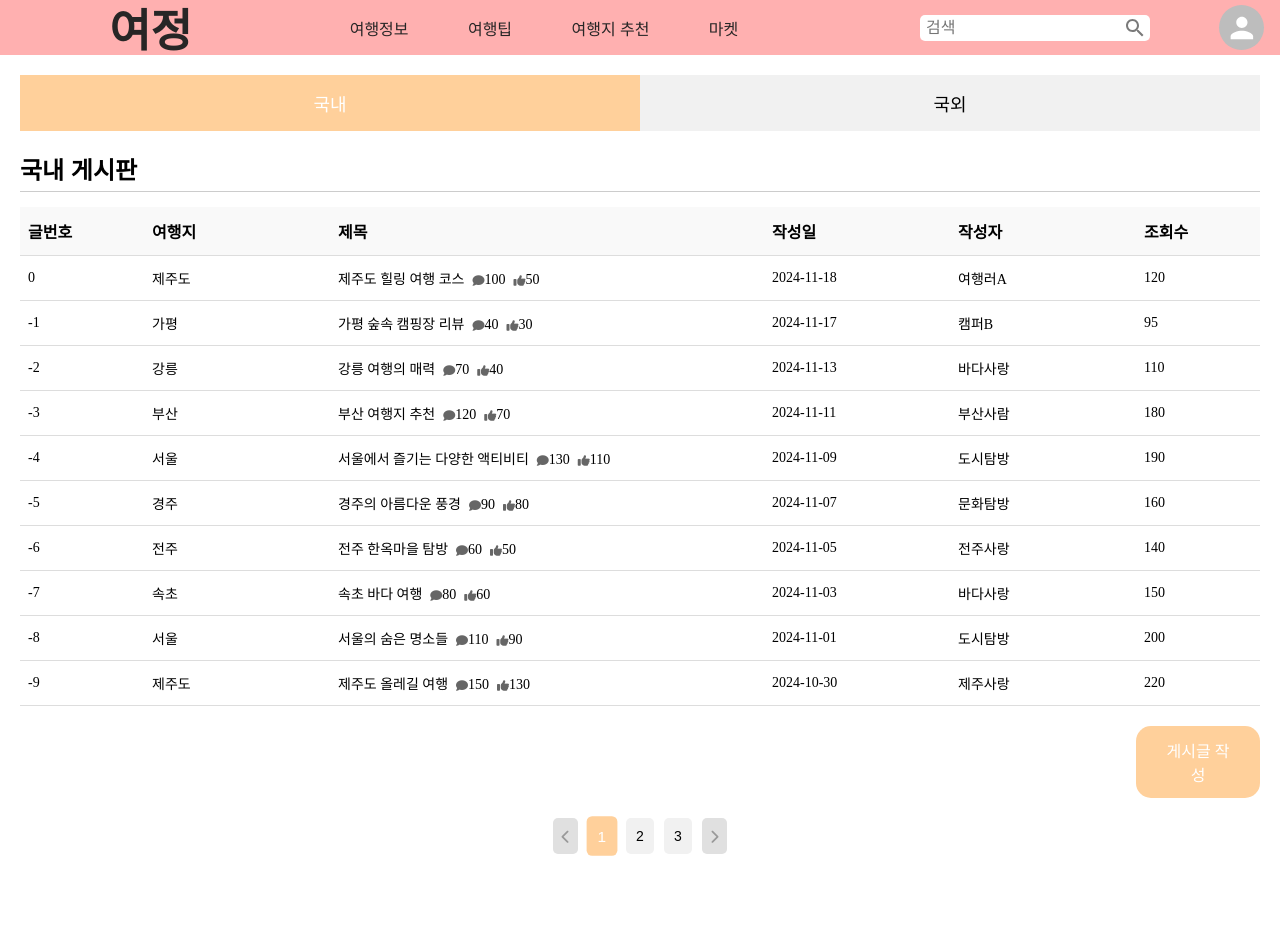
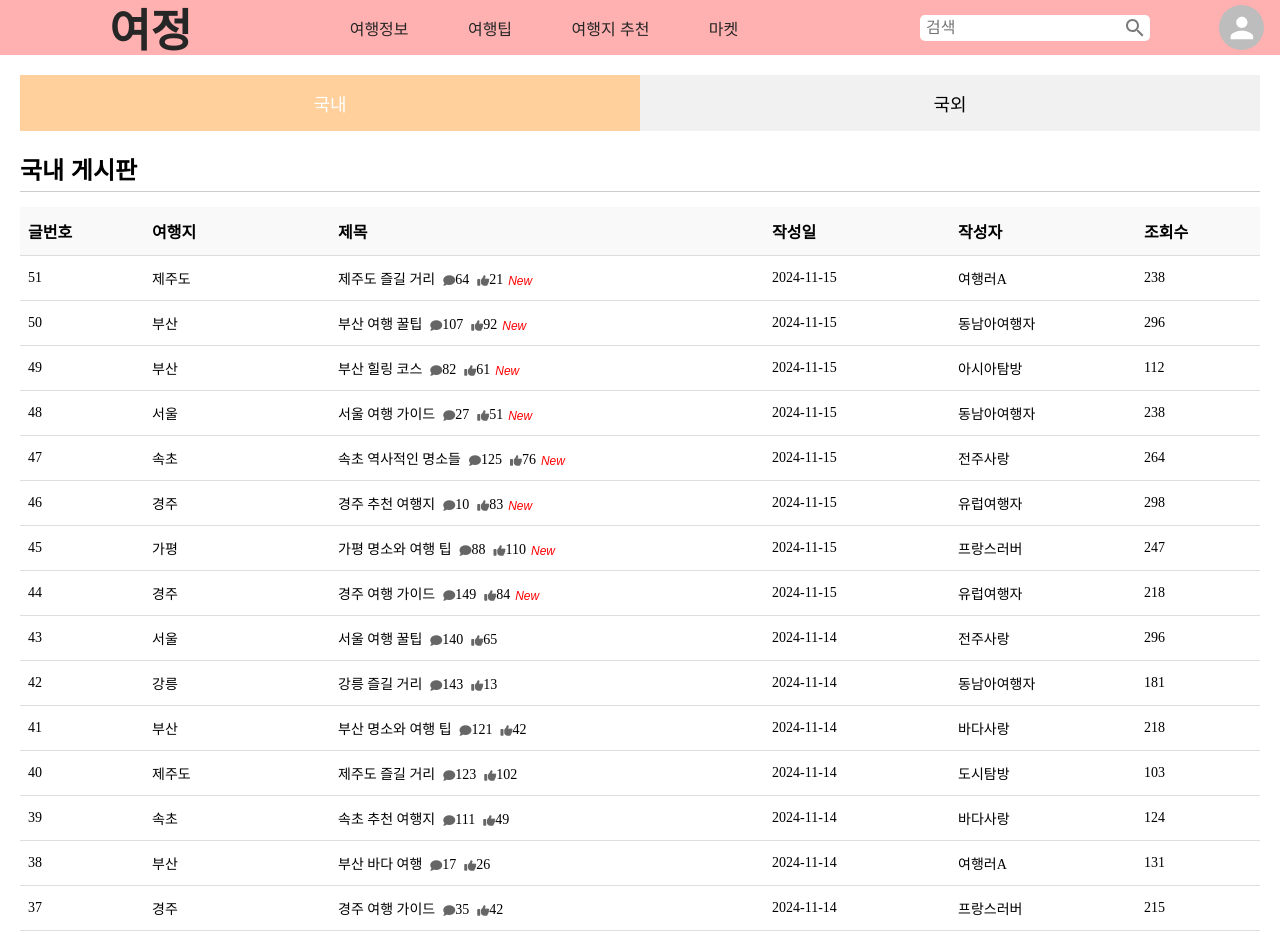
Before and after one commit to do3642/sharetravel-react, a React (Create React App) app: page /travel-board in a window 1280 px wide. Shown: the top 949 px of the page. Before the commit the page ends 874 px from the top, so only its background shows below. Built offline with nearby package versions, Linux system fonts and the light colour scheme; a web font is replaced by a local one.

Commit message:
Update: 여행정보 게시판 임시구현 Test: faker 라이브러리로 가상 게시판데이터 100개추가

```diff
--- a/package.json
+++ b/package.json
@@ -5,6 +5,7 @@
   "dependencies": {
     "@emotion/react": "^11.13.3",
     "@emotion/styled": "^11.13.0",
+    "@faker-js/faker": "^9.2.0",
     "@mui/icons-material": "^6.1.7",
     "@mui/joy": "^5.0.0-beta.48",
     "@mui/material": "^6.1.7",
--- a/src/components/TravelBoard.js
+++ b/src/components/TravelBoard.js
@@ -1,32 +1,3 @@
-import { useEffect, useState } from "react";
-import { useNavigate } from "react-router-dom";
-import allPosts from "../data/travelBoardData.js";
-import "../styles/TravelBoard.css";
-import axios from "axios";
-
-
-// post를 pageable로 가져올때 15개씩 뽑아오기
-// 변수는 allPosts로 담기
-// 페이지버튼도 받아올때 계산해서넣기
-
-
-
-function TravelBoard() {
-  const [selectedCategory, setSelectedCategory] = useState("국내"); // 기본 카테고리
-  const [currentPage, setCurrentPage] = useState(1); // 현재 페이지
-  const [postsPerPage] = useState(15); // 페이지당 게시글 수
-  const [posts, setPosts] = useState([]); // 게시글 목록
-  const [totalPages, setTotalPages] = useState(0); // 전체 페이지 수
-  const [totalElements, setTotalElements] = useState(0); // 전체 게시글 수
-  const [startPage, setStartPage] = useState(1); // 시작 페이지 번호
-  const [endPage, setEndPage] = useState(3); // 끝 페이지 번호
-  const [prev, setPrev] = useState(false); // 이전 버튼 활성화 여부
-  const [next, setNext] = useState(false); // 다음 버튼 활성화 여부
-
-
-
-  const navigate = useNavigate();
-
 // 카테고리별 게시글 데이터를 가져오는 함수
   // const fetchPosts = async (pageNumber) => {
   //   try {
@@ -56,6 +27,41 @@ function TravelBoard() {
   //   fetchPosts(currentPage); // 컴포넌트가 처음 렌더링될 때 게시글을 가져옴
   // }, [currentPage, selectedCategory]); // 페이지나 카테고리가 변경되면 다시 호출
 
+
+  import { useEffect, useState } from "react";
+  import { useNavigate } from "react-router-dom";
+  import allPosts from "../data/travelBoardData.js";
+  import "../styles/TravelBoard.css";
+
+  function TravelBoard() {
+    const [selectedCategory, setSelectedCategory] = useState("국내"); // 기본 카테고리
+    const [currentPage, setCurrentPage] = useState(1); // 현재 페이지
+    const [postsPerPage] = useState(15); // 페이지당 게시글 수
+    const [totalElements, setTotalElements] = useState(0); // 전체 게시글 수
+    const [startPage, setStartPage] = useState(1); // 시작 페이지 번호
+    const [endPage, setEndPage] = useState(3); // 끝 페이지 번호
+    const [prev, setPrev] = useState(false); // 이전 버튼 활성화 여부
+    const [next, setNext] = useState(false); // 다음 버튼 활성화 여부
+
+    const navigate = useNavigate();
+
+    useEffect(() => {
+      const filteredPosts = allPosts.filter((post) => post.category === selectedCategory);
+      setTotalElements(filteredPosts.length);
+      setCurrentPage(1);
+    }, [selectedCategory]);
+
+    useEffect(() => {
+      const totalPages = Math.ceil(totalElements / postsPerPage);
+      const newStartPage = Math.floor((currentPage - 1) / 3) * 3 + 1;
+      const newEndPage = Math.min(newStartPage + 2, totalPages);
+
+      setStartPage(newStartPage);
+      setEndPage(newEndPage);
+      setPrev(currentPage > 3);
+      setNext(newEndPage < totalPages);
+    }, [currentPage, totalElements, postsPerPage]);
+
     // 페이지 번호 변경
     const paginate = (pageNumber) => {
       setCurrentPage(pageNumber);
@@ -65,6 +71,7 @@ function TravelBoard() {
     const handleWritePost = () => {
       navigate("/write-post");
     };
+
     // 게시글 클릭 시 상세 페이지로 이동
     const handlePostClick = (postId) => {
       navigate(`/travel-board/${postId}`); // 해당 게시글의 ID를 URL에 포함시켜 상세 페이지로 이동
@@ -84,16 +91,11 @@ function TravelBoard() {
       }
     };
 
-
-
-
-
-
     // 임시 데이터로 필터링
-   // 선택된 카테고리에 따라 게시글 필터링
     const filteredPosts = allPosts
       .filter((post) => post.category === selectedCategory) // 국내/국외 필터
-   .sort((a, b) => new Date(b.date) - new Date(a.date)); // 최신순 정렬
+      .sort((a, b) => new Date(b.date) - new Date(a.date)) // 최신순 정렬
+      .slice((currentPage - 1) * postsPerPage, currentPage * postsPerPage); // 페이지에 맞게 자르기
 
     return (
       <section className="travel-board">
@@ -132,13 +134,10 @@ function TravelBoard() {
             </tr>
           </thead>
           <tbody>
-          {/* {posts.map((post, index) => ( */}
             {filteredPosts.map((post, index) => {
               const isNewPost = new Date(post.date).toDateString() === new Date().toDateString(); // 오늘 날짜와 비교
-
               return (
                 <tr key={post.id} onClick={() => handlePostClick(post.id)}>
-              {/* 최신글이 1번이 되도록 수정 */}
                   <td>{totalElements - (currentPage - 1) * postsPerPage - index}</td>
                   <td>{post.location}</td>
                   <td>
@@ -147,7 +146,6 @@ function TravelBoard() {
                     {post.comments}
                     <i className="fa-solid fa-thumbs-up"></i>
                     {post.recommendations}
-                   {/* 아래는 최신글에 표시될 i태그 */}
                     {isNewPost && (
                       <i style={{ color: 'red', marginLeft: '5px' }}>New</i>
                     )}
@@ -168,11 +166,8 @@ function TravelBoard() {
 
         {/* 페이지 이동 버튼 */}
         <div className="pagination">
-        {/* 이전 페이지 버튼 */}
           <button className="prev-page" onClick={handlePrevPage} disabled={!prev}>
           </button>
-
-        {/* 페이지 번호 버튼 */}
           {[...Array(endPage - startPage + 1)].map((_, index) => {
             const pageNum = startPage + index;
             return (
@@ -185,8 +180,6 @@ function TravelBoard() {
               </button>
             );
           })}
-
-        {/* 다음 페이지 버튼 */}
           <button className="next-page" onClick={handleNextPage} disabled={!next}>
           </button>
         </div>
--- a/src/data/travelBoardData.js
+++ b/src/data/travelBoardData.js
@@ -1,24 +1,69 @@
-const allPosts = [
-  { id: 1, category: "국외", location: "베트남", title: "베트남 다낭 여행 가이드", author: "동남아여행자", date: "2024-11-18", views: 150, comments: 50, recommendations: 60 },
-  { id: 2, category: "국외", location: "파리", title: "파리에서의 하루", author: "프랑스러버", date: "2024-11-16", views: 85, comments: 20, recommendations: 10 },
-  { id: 3, category: "국내", location: "가평", title: "가평 숲속 캠핑장 리뷰", author: "캠퍼B", date: "2024-11-17", views: 95, comments: 40, recommendations: 30 },
-  { id: 4, category: "국내", location: "제주도", title: "제주도 힐링 여행 코스", author: "여행러A", date: "2024-11-18", views: 120, comments: 100, recommendations: 50 },
-  { id: 5, category: "국외", location: "이탈리아", title: "로마의 역사적인 명소들", author: "유럽여행자", date: "2024-11-14", views: 200, comments: 60, recommendations: 90 },
-  { id: 6, category: "국내", location: "강릉", title: "강릉 여행의 매력", author: "바다사랑", date: "2024-11-13", views: 110, comments: 70, recommendations: 40 },
-  { id: 7, category: "국외", location: "뉴욕", title: "뉴욕 여행의 모든 것", author: "미국탐방", date: "2024-11-12", views: 250, comments: 150, recommendations: 120 },
-  { id: 8, category: "국내", location: "부산", title: "부산 여행지 추천", author: "부산사람", date: "2024-11-11", views: 180, comments: 120, recommendations: 70 },
-  { id: 9, category: "국외", location: "도쿄", title: "도쿄에서의 즐길 거리", author: "일본여행자", date: "2024-11-10", views: 210, comments: 80, recommendations: 60 },
-  { id: 10, category: "국내", location: "서울", title: "서울에서 즐기는 다양한 액티비티", author: "도시탐방", date: "2024-11-09", views: 190, comments: 130, recommendations: 110 },
-  { id: 11, category: "국외", location: "싱가포르", title: "싱가포르에서의 여유로운 하루", author: "동남아여행자", date: "2024-11-08", views: 180, comments: 50, recommendations: 40 },
-  { id: 12, category: "국내", location: "경주", title: "경주의 아름다운 풍경", author: "문화탐방", date: "2024-11-07", views: 160, comments: 90, recommendations: 80 },
-  { id: 13, category: "국외", location: "런던", title: "런던의 명소와 여행 팁", author: "영국여행자", date: "2024-11-06", views: 230, comments: 140, recommendations: 100 },
-  { id: 14, category: "국내", location: "전주", title: "전주 한옥마을 탐방", author: "전주사랑", date: "2024-11-05", views: 140, comments: 60, recommendations: 50 },
-  { id: 15, category: "국외", location: "스페인", title: "스페인의 매력적인 도시들", author: "유럽탐방", date: "2024-11-04", views: 260, comments: 130, recommendations: 110 },
-  { id: 16, category: "국내", location: "속초", title: "속초 바다 여행", author: "바다사랑", date: "2024-11-03", views: 150, comments: 80, recommendations: 60 },
-  { id: 17, category: "국외", location: "멕시코", title: "멕시코 여행 가이드", author: "남미여행자", date: "2024-11-02", views: 120, comments: 30, recommendations: 20 },
-  { id: 18, category: "국내", location: "서울", title: "서울의 숨은 명소들", author: "도시탐방", date: "2024-11-01", views: 200, comments: 110, recommendations: 90 },
-  { id: 19, category: "국외", location: "홍콩", title: "홍콩 여행 꿀팁", author: "아시아탐방", date: "2024-10-31", views: 170, comments: 60, recommendations: 40 },
-  { id: 20, category: "국내", location: "제주도", title: "제주도 올레길 여행", author: "제주사랑", date: "2024-10-30", views: 220, comments: 150, recommendations: 130 },
+// const allPosts = [
+//   { id: 1, category: "국외", location: "베트남", title: "베트남 다낭 여행 가이드", author: "동남아여행자", date: "2024-11-19", views: 150, comments: 50, recommendations: 60 },
+//   { id: 2, category: "국외", location: "파리", title: "파리에서의 하루", author: "프랑스러버", date: "2024-11-19", views: 85, comments: 20, recommendations: 10 },
+//   { id: 3, category: "국내", location: "가평", title: "가평 숲속 캠핑장 리뷰", author: "캠퍼B", date: "2024-11-19", views: 95, comments: 40, recommendations: 30 },
+//   { id: 4, category: "국내", location: "제주도", title: "제주도 힐링 여행 코스", author: "여행러A", date: "2024-11-19", views: 120, comments: 100, recommendations: 50 },
+//   { id: 5, category: "국외", location: "이탈리아", title: "로마의 역사적인 명소들", author: "유럽여행자", date: "2024-11-19", views: 200, comments: 60, recommendations: 90 },
+//   { id: 6, category: "국내", location: "강릉", title: "강릉 여행의 매력", author: "바다사랑", date: "2024-11-13", views: 110, comments: 70, recommendations: 40 },
+//   { id: 7, category: "국외", location: "뉴욕", title: "뉴욕 여행의 모든 것", author: "미국탐방", date: "2024-11-12", views: 250, comments: 150, recommendations: 120 },
+//   { id: 8, category: "국내", location: "부산", title: "부산 여행지 추천", author: "부산사람", date: "2024-11-11", views: 180, comments: 120, recommendations: 70 },
+//   { id: 9, category: "국외", location: "도쿄", title: "도쿄에서의 즐길 거리", author: "일본여행자", date: "2024-11-10", views: 210, comments: 80, recommendations: 60 },
+//   { id: 10, category: "국내", location: "서울", title: "서울에서 즐기는 다양한 액티비티", author: "도시탐방", date: "2024-11-09", views: 190, comments: 130, recommendations: 110 },
+//   { id: 11, category: "국외", location: "싱가포르", title: "싱가포르에서의 여유로운 하루", author: "동남아여행자", date: "2024-11-08", views: 180, comments: 50, recommendations: 40 },
+//   { id: 12, category: "국내", location: "경주", title: "경주의 아름다운 풍경", author: "문화탐방", date: "2024-11-07", views: 160, comments: 90, recommendations: 80 },
+//   { id: 13, category: "국외", location: "런던", title: "런던의 명소와 여행 팁", author: "영국여행자", date: "2024-11-06", views: 230, comments: 140, recommendations: 100 },
+//   { id: 14, category: "국내", location: "전주", title: "전주 한옥마을 탐방", author: "전주사랑", date: "2024-11-05", views: 140, comments: 60, recommendations: 50 },
+//   { id: 15, category: "국외", location: "스페인", title: "스페인의 매력적인 도시들", author: "유럽탐방", date: "2024-11-04", views: 260, comments: 130, recommendations: 110 },
+//   { id: 16, category: "국내", location: "속초", title: "속초 바다 여행", author: "바다사랑", date: "2024-11-03", views: 150, comments: 80, recommendations: 60 },
+//   { id: 17, category: "국외", location: "멕시코", title: "멕시코 여행 가이드", author: "남미여행자", date: "2024-11-02", views: 120, comments: 30, recommendations: 20 },
+//   { id: 18, category: "국내", location: "서울", title: "서울의 숨은 명소들", author: "도시탐방", date: "2024-11-01", views: 200, comments: 110, recommendations: 90 },
+//   { id: 19, category: "국외", location: "홍콩", title: "홍콩 여행 꿀팁", author: "아시아탐방", date: "2024-10-31", views: 170, comments: 60, recommendations: 40 },
+//   { id: 20, category: "국내", location: "제주도", title: "제주도 올레길 여행", author: "제주사랑", date: "2024-10-30", views: 220, comments: 150, recommendations: 130 },
+// ];
+
+// export default allPosts;
+
+
+import { faker } from '@faker-js/faker';
+
+const categories = ["국내", "국외"];
+const locationsDomestic = ["서울", "제주도", "부산", "강릉", "가평", "전주", "속초", "경주"];
+const locationsInternational = ["파리", "뉴욕", "도쿄", "런던", "베트남", "싱가포르", "이탈리아", "스페인", "홍콩", "멕시코"];
+const authors = ["여행러A", "바다사랑", "동남아여행자", "유럽여행자", "캠퍼B", "전주사랑", "도시탐방", "아시아탐방", "프랑스러버", "미국탐방"];
+const titles = [
+  "여행 가이드", "숨은 명소 탐방", "추천 여행지", "여행 꿀팁", "명소와 여행 팁",
+  "힐링 코스", "역사적인 명소들", "즐길 거리", "바다 여행", "도시 탐방"
 ];
 
+const generateRandomPosts = (count) => {
+  const posts = [];
+  for (let i = 1; i <= count; i++) {
+    const category = faker.helpers.arrayElement(categories);
+    const location = category === "국내"
+      ? faker.helpers.arrayElement(locationsDomestic)
+      : faker.helpers.arrayElement(locationsInternational);
+    const title = `${location} ${faker.helpers.arrayElement(titles)}`;
+    const author = faker.helpers.arrayElement(authors);
+    const date = faker.date.recent(30).toISOString().split("T")[0]; // 최근 30일 중 날짜
+    const views = faker.number.int({ min: 50, max: 300 });
+    const comments = faker.number.int({ min: 10, max: 150 });
+    const recommendations = faker.number.int({ min: 10, max: 120 });
+
+    posts.push({
+      id: i,
+      category,
+      location,
+      title,
+      author,
+      date,
+      views,
+      comments,
+      recommendations,
+    });
+  }
+  return posts;
+};
+
+const allPosts = generateRandomPosts(100);
+
 export default allPosts;
```
Also changed, not shown: 1 other file (tests, documents, lock files or other folders). Lines whose indentation alone changed are shown as unchanged.
